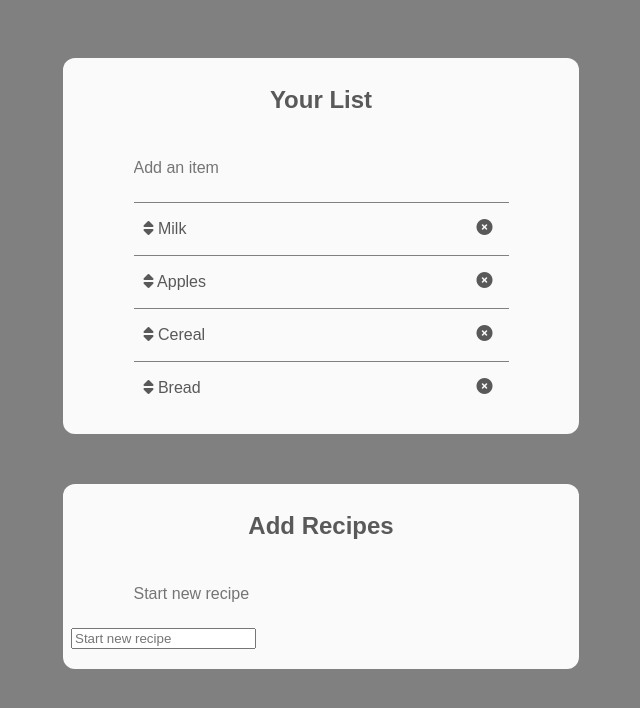
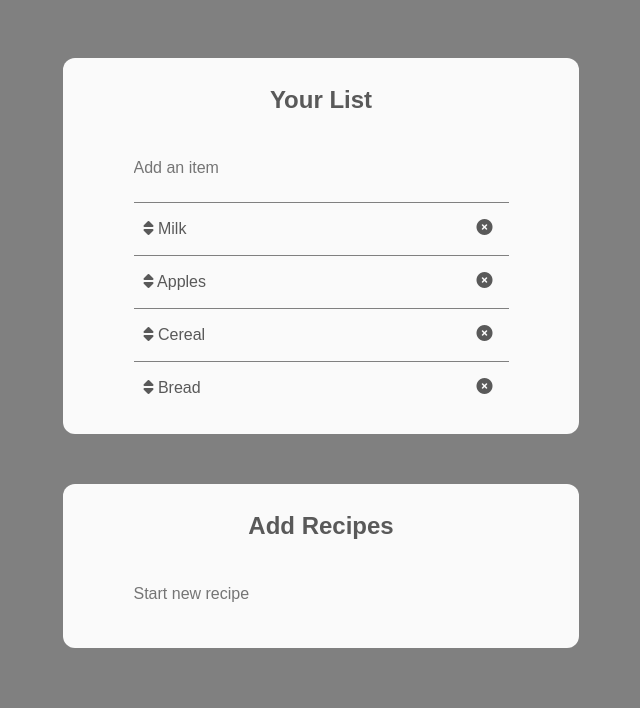
Before and after one commit to jsmileydev/grocery-list, a plain HTML site: page index.html in a window 1280 px wide. Shown: the whole page, without its empty margins (319-959 px from the left). Drawn offline with nearby package versions, Linux system fonts and the light colour scheme.

```diff
--- a/index.html
+++ b/index.html
@@ -27,7 +27,6 @@
 			<div id="new-rec-input">
 				<input type="text" id="new-recipe" placeholder="Start new recipe">
 			</div>
-			<input type="text" id="new-new" placeholder="Start new recipe">
 			<div class="list-body" id="recipe-body">
 
 			</div>
```
Also changed, not shown: README.md (added).
